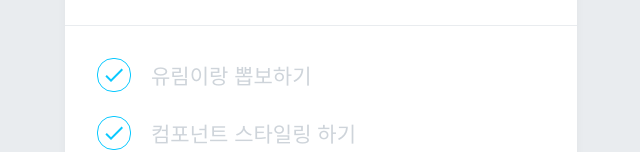
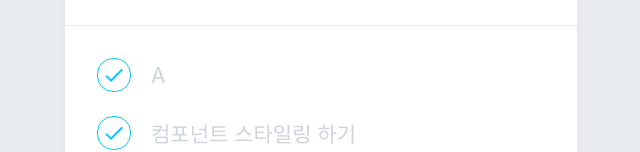
Before and after one commit to rkgh17/ToDoList_Project, a React (Create React App) app in the folder todolist/front/: page /mylist in a window 1280 px wide. Shown: the part 285-437 px from the top of the page, without its empty margins (319-959 px from the left). Built offline with nearby package versions, Linux system fonts and the light colour scheme.

Commit message:
Back | TODO List API

```diff
--- a/todolist/front/src/routes/Todo/TodoList.js
+++ b/todolist/front/src/routes/Todo/TodoList.js
@@ -11,6 +11,7 @@ const TodoListBlock = styled.div`
 `;
 
 function TodoList() {
+  // Back과 통신하여 refreshToken속 id를 보내어 id별 todo들을 가져옴
   const listtest = () => {
     axios
       .post("/api/list", {
@@ -20,14 +21,14 @@ function TodoList() {
       })
       .then((res) => {
         console.log(res);
-        // 받은 데이터 표시하고 -> 각자 고유번호 지정
+        // 받은 데이터 표시하고 -> 각자 고유번호 지정?
       })
       .catch((err) => {});
   };
 
   return (
     <TodoListBlock>
-      <TodoItem text="유림이랑 뽑보하기" done={true} />
+      <TodoItem text="A" done={true} />
       <TodoItem text="컴포넌트 스타일링 하기" done={true} />
       <TodoItem text="Context 만들기" done={false} />
       <TodoItem text="기능 구현하기" done={false} />
```
